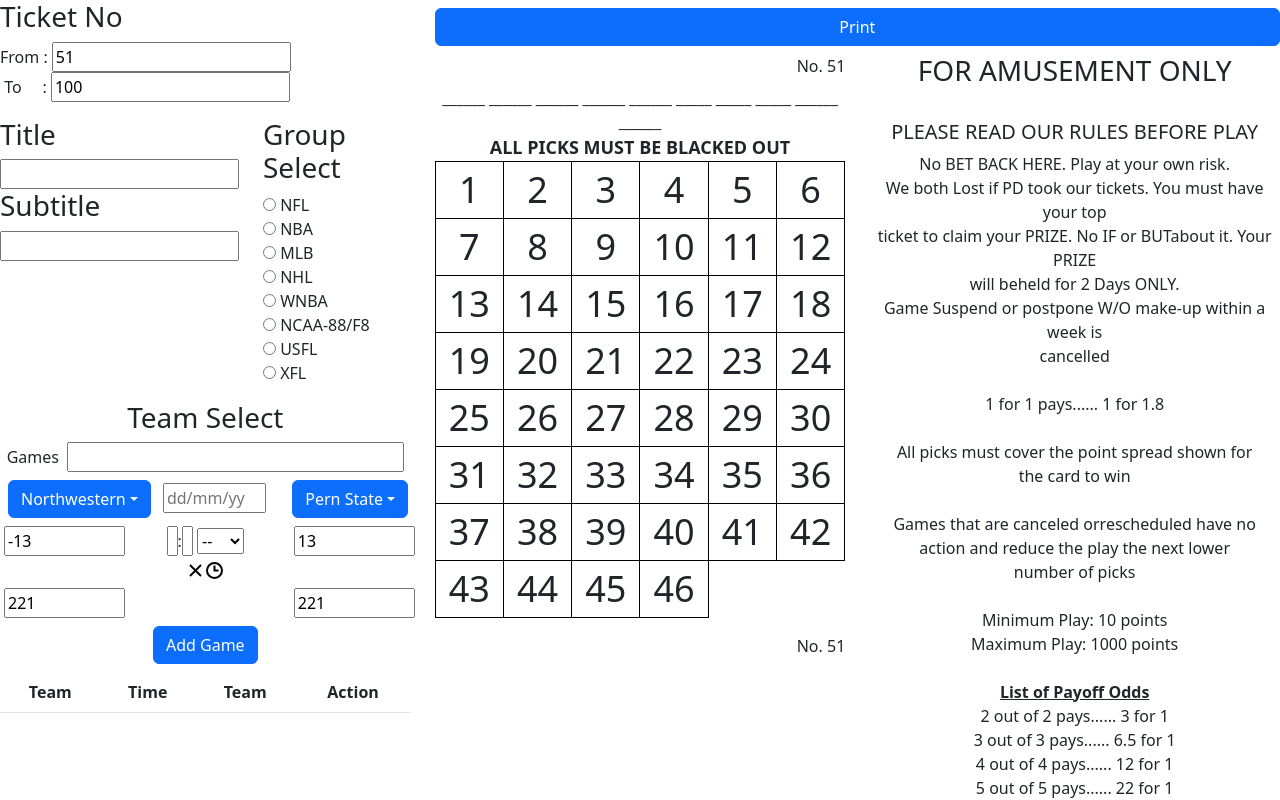
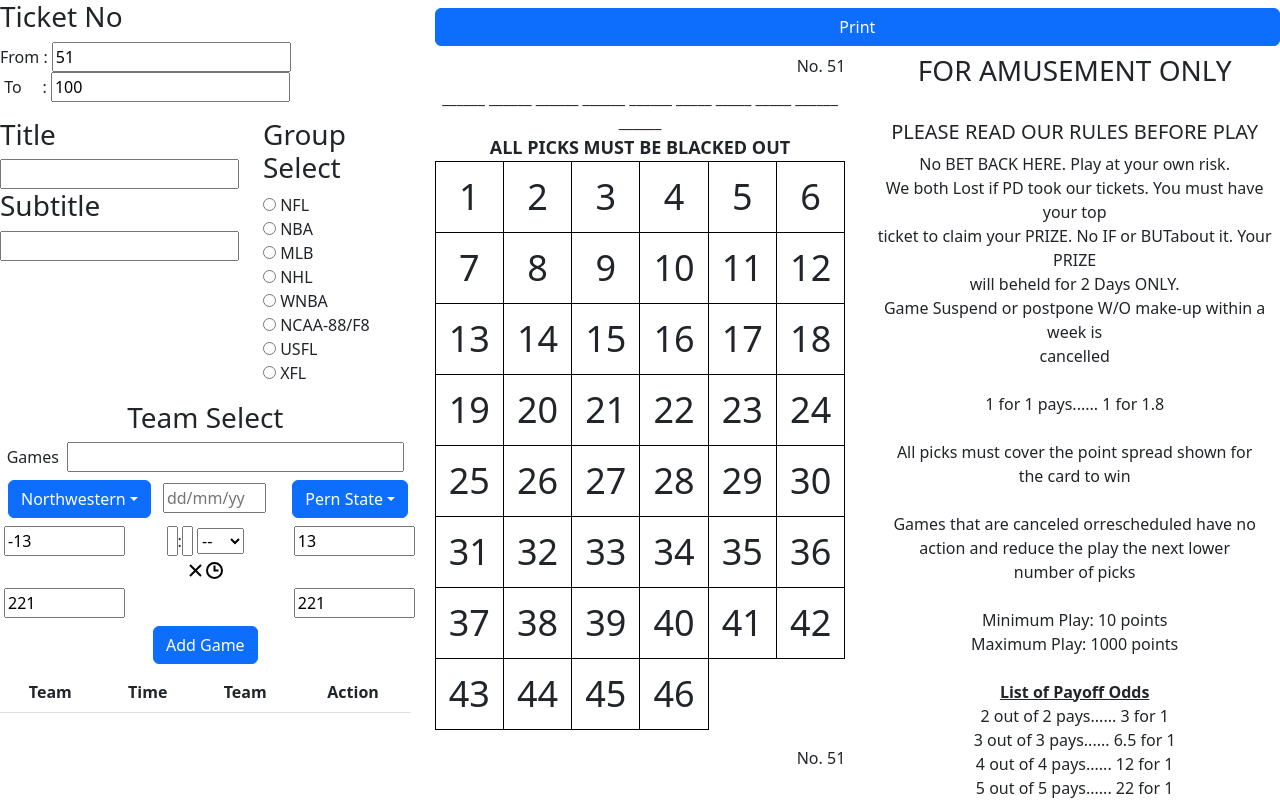
Before and after one commit to Strike1031/SportsTicket, a React (Create React App) app: page / in a window 1280 px wide. Shown: the top 800 px of the page. Built offline with nearby package versions, Linux system fonts and the light colour scheme.

Commit message:
fixing tow mini warning issues
fixing tow mini warning issues

```diff
--- a/src/screens/TicketTable/MyPreviewFirstPage.jsx
+++ b/src/screens/TicketTable/MyPreviewFirstPage.jsx
@@ -11,7 +11,7 @@ const MyPreviewFirstPage = ({ from, title, subTitle, gameTitle, startDate, ticke
             <h2>{title}</h2>
             <h4>{subTitle}</h4>
             {gameTitle != '' && <u>{gameTitle},{day == 0 ? "Sun" : day == 1 ? "Mon" : day == 2 ? "Tue" : day == 3 ? "Wed" : day == 4 ? "Thu" : day == 5 ? "Fri" : day == 6 ? "Sat" : ""}, {month == 0 ? "Jan" : month == 1 ? "Feb" : month == 2 ? "Mar" : month == 3 ? "Apr" : month == 4 ? "May" : month == 5 ? "Jun" : month == 6 ? "Jul" : month == 7 ? "Aug" : month == 8 ? "Sep" : month == 9 ? "Oct" : month == 10 ? "Nov" : month == 11 ? "Dec" : ""}&nbsp;{new Date(startDate).getDate()}</u>}
-            {ticketData.map((key, index) => <div key={key}>
+            {ticketData.map((key, index) => <div key={index}>
                 <div style={{ justifyContent: "space-between", display: "flex" }}>
                     <div>
                         <span style={{ border: "solid 1px black" }}> {(index * 4 + 1) < 10 ? (index * 4 + 1 + '_') : (index * 4 + 1)}</span>
@@ -40,6 +40,7 @@ const MyPreviewFirstPage = ({ from, title, subTitle, gameTitle, startDate, ticke
             <div>______  ______  ______  ______  ______  _____  _____  _____  ______  ______    </div>
             <div style={{ textAlign: "center", fontSize: "18px" }}><b>ALL PICKS MUST BE BLACKED OUT</b></div>
             <table className='table mynumbertable'>
+                <tbody>
                     <tr>
                         <td>1</td>
                         <td>2</td>
@@ -102,6 +103,8 @@ const MyPreviewFirstPage = ({ from, title, subTitle, gameTitle, startDate, ticke
                         <td>45</td>
                         <td>46</td>
                     </tr>
+                </tbody>
+
             </table>
             <div style={{ textAlign: "right" }}>No. {from}</div>
         </div>
```
Lines whose indentation alone changed are shown as unchanged.
